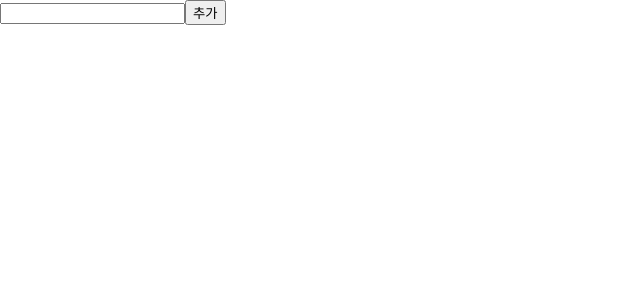
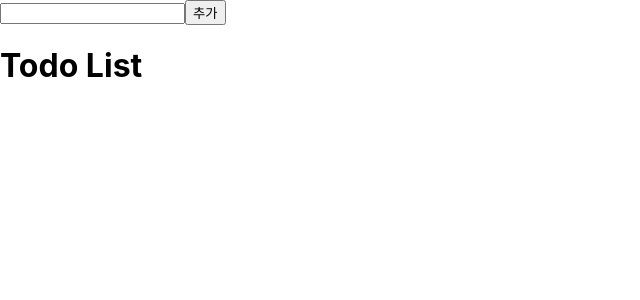
Before and after one commit to Katie27-maker/Final_project2, a React (Create React App) app in the folder final_project2/: page / in a window 1280 px wide. Shown: the top 300 px of the page, without its empty margins (0-640 px from the left). Built offline with nearby package versions, Linux system fonts and the light colour scheme.

Commit message:
모듈 업로드 및 메인 폴더명 변경

```diff
--- a/final_project2/src/App.js
+++ b/final_project2/src/App.js
@@ -1,7 +1,7 @@
 import logo from './logo.svg';
 import './App.css';
 import React, { useState } from 'react';
-// import TodoBoard from './component/TodoBoard';
+import TodoBoard from './components/TodoBoard';
 // import Todoitem from './component/Todoitem';
 
 
@@ -21,7 +21,7 @@ function App() {
       <input value={inputValue} type="text" onChange={(event)=>setInputValue(event.target.value)}></input>
       <button onClick={addItem}>추가</button>
 
-      {/* <TodoBoard todoList={todoList}/> */}
+      <TodoBoard todoList={todoList}/>
     </main>
   );
 }
```
